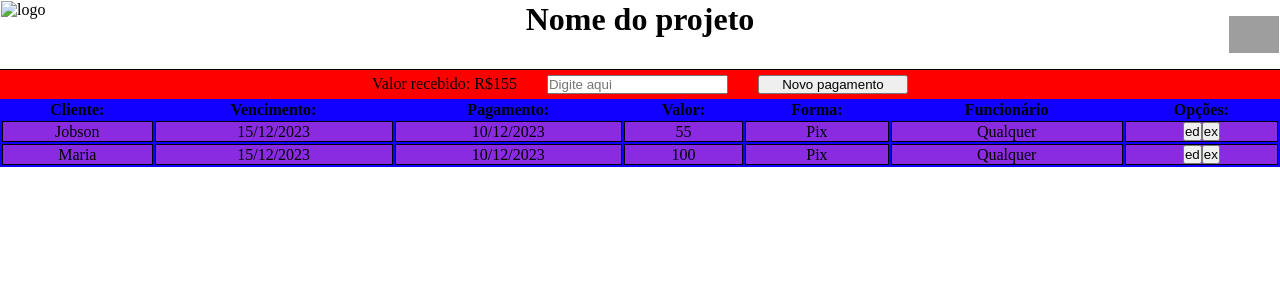
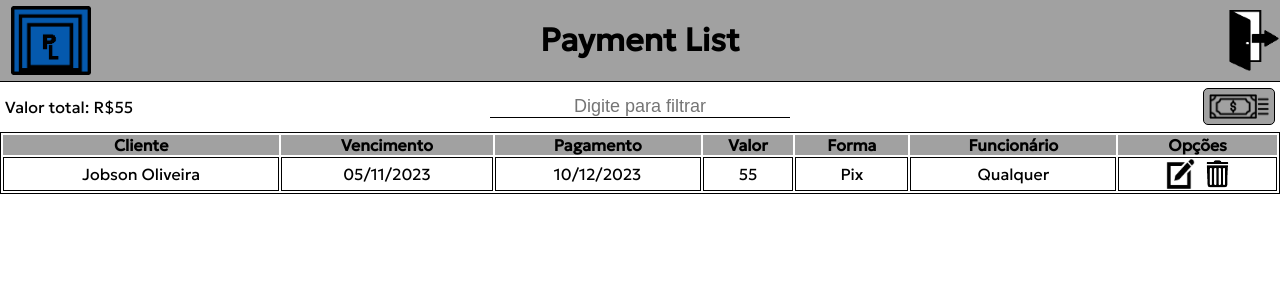
Before and after one commit to JobsonOliveira/Payment-List, a PHP site: page /HTML/principal.html in a window 1280 px wide. Shown: the top 300 px of the page. Run offline with PHP 8.4, Linux system fonts and the light colour scheme; grey boxes are pictures that could not be loaded.

Commit message:
Adição de formulário para registro de pagamento, conexão com o banco, coleta de dados do banco para edição e css básico da página

```diff
--- a/CSS/principal.css
+++ b/CSS/principal.css
@@ -2,6 +2,9 @@
     margin: 0;
     padding: 0;
     box-sizing: border-box;
+}
+body{
+    font-family: 'Geologica', 'AR One Sans', sans-serif;
 }
 /*-----------------------------------------------------------------TOPO DO SITE*/
 /*TODO O TOPO DO SITE*/
@@ -10,11 +13,17 @@
     grid-template-columns: 1fr 7fr 1fr;
     border-bottom: 1px solid #000;
     padding: 1px;
-    height: 70px;
+    background-color: #A1A1A1;
 }
 /*DIV PARA A IMAGEM DA LOGO*/
 #logo{
-
+display: flex;
+justify-content: center;
+width: 100px;
+padding: 5px;
+}
+#logo img{
+    width: 80px;
 }
 /*IMAGEM PARA SAIR DO SITE*/
 #imgSair{
@@ -25,6 +34,7 @@
 #topo h1{
     display: flex;
     justify-content: center;
+    align-items: center;
 }
 /*DIV COM O BUTTON DE SAIR*/
 #divSair{
@@ -40,39 +50,186 @@
 }
 /*DIV COM O FILTRO DE PESQUISA, VALOR TOTAL RECEBIDO E BUTTON PARA NOVO PAGAMENTO*/
 #divOpcoes{
-    display: flex;
-    gap: 30px;
+    display: grid;
+    grid-template-columns: 1fr 1fr 1fr;
     padding: 5px;
-    background-color: red;
     justify-content: center;
+    align-items: center;
+    height: 50px;
 }
 /*DIV CONTENDO O VALOR TOTAL RECEBIDO*/
 #divValorTotal{
     display: flex;
+    justify-content: left;
+}
+/*DIV COM O FILTRO DE PESQUISA*/
+#divFiltro{
+    display: flex;
+    justify-content: center;
+}
+/*DIV COM O BUTTON DE ADICIONAR NOVO PAGAMENTO*/
+#divBtnAddPag{
+    display: flex;
+    justify-content: end;
 }
 /*DIV CONTENDO BUTTON PARA NOVO PAGAMENTO*/
 #divOpcoes button{
+    display: flex;
     cursor: pointer;
-    width: 150px;
+    border: 1px solid #000;
+    border-radius: 5px;
+    padding: 5px;
+    font-size: 18px;
+    background-color: #a1a1a1;
+    align-items: center;
+    justify-content: center;
 }
+/*ANIMAÇÃO DO BUTTON*/
+#divOpcoes button:hover{
+    animation: 1.5s animButton infinite linear;
+}
+@keyframes animButton{
+    from{
+        background-color: #a1a1a1;
+    }
+    50%{
+        background-color: #272727;
+    }
+    to{
+        background-color: #a1a1a1;
+    }
+}
+/*IMAGEM DO BUTTON DE ADICIONAR NOVO PAGAMENTO*/
+#AddPag{
+    width: 60px;
+}
+
+/*INPUT DE FILTRO DE PESQUISA*/
+#divOpcoes input{
+    background: transparent;
+    width: 300px;
+    outline: none;
+    border: none;
+    border-bottom: 1px solid #000;
+    text-align: center;
+    font-size: 18px;
+}
+
 /*DIV CONTENDO OS BUTTONS DE APAGAR E EDITAR UM PAGAMENTO*/
 .opcoes{
     display: flex;
+    align-items: center;
+    gap: 10px;
+    padding: 1px;
 }
-.pagamento{
-    background-color: blueviolet;
-
+/*IMAGENS DE EDITAR E APAGAR PAGAMENTO*/
+.opcoes img{
+    width: 25px;
+    height: 30px;
+    cursor: pointer;
 }
-
+/*IMAGEM DO BUTTON DE EDITAR PAGAMENTO*/
+#BTNeditar{
+    height: 30px;
+    width: 30px;
+}
+/*TABELA COM OS PAGAMENTOS REGISTRADOS*/
 #tablePagamentos{
-    background-color: rgb(17, 0, 255);
+    border: 1px solid #000;
     width: 100%;
 }
+/*GUIA PARA LOCALIZAÇÃO DE INFORMAÇÕES ("CLIENTE", "VENCIMENTO", ETC)*/
+#tablePagamentos th{
+    background-color: #a1a1a1;
+}
+/*CADA PAGAMENTO INDIVIDUAL*/
 #listaPagamentos tr td{
     border: 1px solid #000;
     text-align: center;
     justify-content: center;
 }
+/*DIALOG PARA MOSTRAR AS OPERAÇÕES QUE SERÃO REALIZADAS*/
+#DialogOperacoes{
+    width: 100%;
+    height: 100%;
+    top: 0px;
+    border: none;
+    outline: none;
+    background-color: rgba(255, 255, 255, .4);
+    justify-content: center;
+    align-items: center;
+}
+/*DIV FORMULÁRIO PARA ADICIONAR PAGAMENTO*/
+#formulario{
+    position: relative;
+    display: grid;
+    padding: 5px;
+    border: 1px solid #000;
+    border-radius: 5px;
+    background-color: #a1a1a1;
+}
+/*IMAGEM DO BUTTON PARA FECHAR O FORMULÁRIO*/
+#btnFechar{
+    position: absolute;
+    background-color: #a1a1a1;
+    border-radius: 100%;
+    top: -3%;
+    left: 93%;
+    transform: translate(-50% -50%);
+    width: 35px;
+    cursor: pointer;
+}
+/*DIV COM O TITULO DO POP-UP DE ADICIONAR PAGAMENTO*/
+#DivTitulo{
+    padding: 15px;
+
+}
+/*DIV COM OS INPUTS PARA ADICIONAR PAGAMENTO*/
+#DivInputs{
+    display: grid;
+    gap: 10px;
+    padding: 5px;
+}
+/*PLACEHOLDER DOS INPUTS DO FORMULÁRO*/
+#DivInputs input::placeholder{
+    color: #000;
+}
+/*INPUTS DO FORMULÁRIO PARA DICIONAR PAGAMENTO*/
+#DivInputs input, select{
+    background: transparent;
+    outline: none;
+    border: none;
+    border-bottom: 1px solid #000;
+    text-align: center;
+    font-size: 18px;
+    height: 35px;
+}
+
+/*DIV COM O BUTTON DE ADICIONAR PAGAMENTO*/
+#DivBtnSalvar{
+    padding: 5px;
+    margin-top: 10px;
+    display: flex;
+    justify-content: center;
+}
+/*BUTTON DE ADICIONAR PAGAMENTO*/
+#DivBtnSalvar button{
+    display: flex;
+    cursor: pointer;
+    border: 1px solid #000;
+    border-radius: 5px;
+    padding: 5px;
+    font-size: 18px;
+    background-color: #a1a1a1;
+    align-items: center;
+    justify-content: center;
+    width: 150px;
+}
+/*ANIMAÇÃO DO BUTTON*/
+#DivBtnSalvar button:hover{
+    animation: 1.5s animButton infinite linear;
+}
+
 /*----------------------------------------------------------------RODAPE DO SITE*/
 /*TODO O RODAPÉ DO SITE*/
 #rodape{
--- a/HTML/principal.html
+++ b/HTML/principal.html
@@ -4,41 +4,95 @@
 	<meta charset="UTF-8">
 	<meta http-arquiv="X-UA-Compatible" content="IE=edge">
 	<meta name="viewport" content="width=device-width, initial-scale=1.0">
-	<title>nome do projeto</title>
+	<title>P.R - Principal</title>
 	<link rel="stylesheet" href="../CSS/principal.css">
+	<link rel="preconnect" href="https://fonts.googleapis.com">
+	<link rel="preconnect" href="https://fonts.gstatic.com" crossorigin>
+	<link href="https://fonts.googleapis.com/css2?family=Geologica&display=swap" rel="stylesheet">
+	<link rel="shortcut icon" href="../imagens/logoIco.ico" type="image/x-icon">
 </head>
 <header>
 	<body>
 		<div id='topo'>
-			<div id='logo'> <img src='' alt='logo'> </div>
-			<h1>Nome do projeto</h1>
-			<div id='divSair'> <img src='https://static.vecteezy.com/ti/vetor-gratis/p1/14767684-sair-ou-sair-icone-em-estilo-simples-isolado-no-fundo-branco-ilustracaoial-eps-10-vetor.jpg' alt='sair' id='imgSair'> </div>
+			<div id='logo'> <img src='../imagens/logo.png' alt='logo'> </div>
+			<h1>Payment List</h1>
+			<div id='divSair'> <img src='../imagens/ImgBtnSair.png' alt='sair' id='imgSair'> </div>
 		</div>
 
 		<div id='meio'>
+			<!--PUP-UP PARA ADICIONAR AS AÇÕES (adicionar pagamento e editar pagamento)-->
+			<dialog id="DialogOperacoes">
+
+				<div id="formulario">
+					<form action="../PHP/salvarPag.php" method="POST">
+						<div id="DivTitulo">
+							<h1>Registrar pagamento</h1>
+							<img src="../imagens/ImgBtnFechar.png" id="btnFechar" onclick="FecharPopUp()" alt="Imagem de button para fechar aba de registro de pagamento">
+						</div>
+						<div id="DivInputs">
+							<input type="text" id="nomeCliente" name="nomeCliente" placeholder="Cliente">
+							<input type="date" id="vencimBoleto" name="vencimBoleto" placeholder="Vencimento">
+							<input type="date" id="pagameBoleto" name="pagameBoleto" placeholder="Pagamento">
+							<input type="number" id="valorPago" name="valorPago" placeholder="Valor">
+							<select name="forma" id="forma">
+								<option value="Pix">Pix</option>
+								<option value="Espécie">Espécie</option>
+								<option value="Débito">Débito</option>
+								<option value="Crédito 1X">Crédito 1X</option>
+								<option value="Crédito 2X">Crédito 2X</option>
+								<option value="Crédito 3X">Crédito 3X</option>
+							</select>
+							<input type="text" id="funcionario" name="funcionario" placeholder="Funcionário que recolheu">
+						</div>
+						<div id="DivBtnSalvar">
+							<button type="submit" name="salvarPag">Salvar</button>
+						</div>
+					</form>
+				</div>
+
+			</dialog>
+
 			<!--DIV COM O VALOR TOTAL RECEBIDO, O FILTRO E O BUTTON PARA ADICIONAR PAGAMENTO-->
 			<div id='divOpcoes'>
 				<div id='divValorTotal'>
-					<p>Valor recebido: R$</p>
+					<p>Valor total: R$</p>
 					<!--VAI RECEBER O VALOR TOTAL QUE FOI RECOLHIDO-->
 					<p id="valorRecebido"></p>
 				</div>
-				<input type="text" id="filtroDePagamentos" onkeyup="filtro()" placeholder="Digite aqui">
-				<button>Novo pagamento</button>
+				<div id="divFiltro">
+					<input type="text" id="filtroDePagamentos" onkeyup="filtro()" placeholder="Digite para filtrar">
+				</div>
+				<div id="divBtnAddPag">
+					<button id="BTNAddPag"><img src="../imagens/ImgAddPag.png" id="AddPag" alt=""></button>
+				</div>
+
 			</div>
 
 			<!--DIV COM A LISTA DE PAGAMENTOS RECEBIDOS-->
 			<table id="tablePagamentos">
-				<theade>
-					<th>Cliente:</th>
-					<th>Vencimento:</th>
-					<th>Pagamento:</th>
-					<th>Valor:</th>
-					<th>Forma:</th>
+				<theade id="guias">
+					<th>Cliente</th>
+					<th>Vencimento</th>
+					<th>Pagamento</th>
+					<th>Valor</th>
+					<th>Forma</th>
 					<th>Funcionário</th>
-					<th id="opcoes">Opções:</th>
+					<th id="opcoes">Opções</th>
 				</theade>
 				<tbody id="listaPagamentos">
+
+					<tr class='pagamento'>
+						<td>Jobson Oliveira</td>
+						<td>05/11/2023</td>
+						<td>10/12/2023</td>
+						<td class='valorPago'>55</td>
+						<td>Pix</td>
+						<td>Qualquer</td>
+						<td class='opcoes'>
+							<img id="BTNeditar" onclick="editar('Jobson Oliveira', '05/11/2023')" src="../imagens/editar.png" alt="">
+							<img src="../imagens/lixeira.png" alt="">
+						</td>
+					</tr>
 
 				</tbody>
 			</table>
--- a/JS/principal.js
+++ b/JS/principal.js
@@ -1,41 +1,11 @@
-document.querySelector("#listaPagamentos").innerHTML = `
-	<tr class='pagamento' id='teste'>
-		<td>Jobson</td>
-		<td>15/12/2023</td>
-		<td>10/12/2023</td>
-		<td class='valorPago'>55</td>
-		<td>Pix</td>
-		<td>Qualquer</td>
-		<td class='opcoes'>
-			<button>ed</button>
-			<button>ex</button>
-		</td>
-	</tr>
-
-    <tr class='pagamento'>
-		<td>Maria</td>
-		<td>15/12/2023</td>
-		<td>10/12/2023</td>
-		<td class='valorPago'>100</td>
-		<td>Pix</td>
-		<td>Qualquer</td>
-		<td class='opcoes'>
-			<button>ed</button>
-			<button>ex</button>
-		</td>
-	</tr>
-`;
 
 //MOSTRAR O VALOR TOTAL RECEBIDO
 let valorRecebido = document.getElementsByClassName("valorPago");
 let valorTotal = 0;
-
 for(let i = 0; i < valorRecebido.length; i++){
 	valorTotal += parseInt(valorRecebido[i].innerHTML);
 }
 document.querySelector("#valorRecebido").innerHTML = valorTotal;
-
-
 
 //FILTRAR OS DADOS PESQUISADOS E ATUALIZAR O VALOR TOTAL RECEBIDO
 function filtro(){
@@ -68,3 +38,49 @@ function filtro(){
 	}
 	document.querySelector("#valorRecebido").innerHTML = valorTotal;
 }
+
+//AÇÃO PARA ABRIR O POP-UP E ADICIONAR NOVO PAGAMENTO
+document.querySelector("#BTNAddPag").addEventListener("click", ()=>{
+
+	document.querySelector("#DialogOperacoes").style.display = "flex";
+	document.querySelector("#DialogOperacoes").show();
+});
+
+//FECHAR O POP-UP
+function FecharPopUp(){
+
+	document.querySelector("#DialogOperacoes").close();
+	document.querySelector("#DialogOperacoes").style.display = "none";
+};
+
+//AÇÃO PARA ABRIR O POP-UP E EDITAR PAGAMENTO
+function editar(nome, vencimento){
+	document.querySelector("#DivTitulo h1").innerHTML = "Editar pagamento";
+
+	listarSituacao();
+	async function listarSituacao(){
+    	const dados = await fetch('../PHP/coletor.php');
+    	const retorno =  await dados.json();
+
+    	//MOSTRAR A MENSÁGEM QUANDO O DADO FOR ENCONTRADO
+    	if(retorno['status']){
+    	    for (let i = 0; i < retorno.dados.length; i++) {
+
+				if((retorno.dados[i]['cliente'] == nome) && (retorno.dados[i]['vencimento_form'] == vencimento)){
+
+					document.querySelector("#nomeCliente").value = retorno.dados[i]['cliente'];
+					document.querySelector("#vencimBoleto").value = retorno.dados[i]['vencimento'];
+					document.querySelector("#pagameBoleto").value = retorno.dados[i]['pagamento'];
+					document.querySelector("#valorPago").value = retorno.dados[i]['valor'];
+					document.querySelector("#forma").value = retorno.dados[i]['forma'];
+					document.querySelector("#funcionario").value = retorno.dados[i]['funcionario'];
+				}
+    	    }
+    	}else{
+			alert("Consulta falhou!");
+		}
+}
+
+	document.querySelector("#DialogOperacoes").style.display = "flex";
+	document.querySelector("#DialogOperacoes").show();
+}
```
Also changed, not shown: PHP/coletor.php (added, +30 -0 lines), PHP/conexao.php (added, +11 -0 lines), PHP/salvarPag.php (added), imagens/ImgAddPag.png (added), imagens/ImgBtnFechar.png (added), imagens/ImgBtnSair.png (added), imagens/editar.png (added), imagens/lixeira.png (added), imagens/logo.png (added), imagens/logoIco.ico (added).
